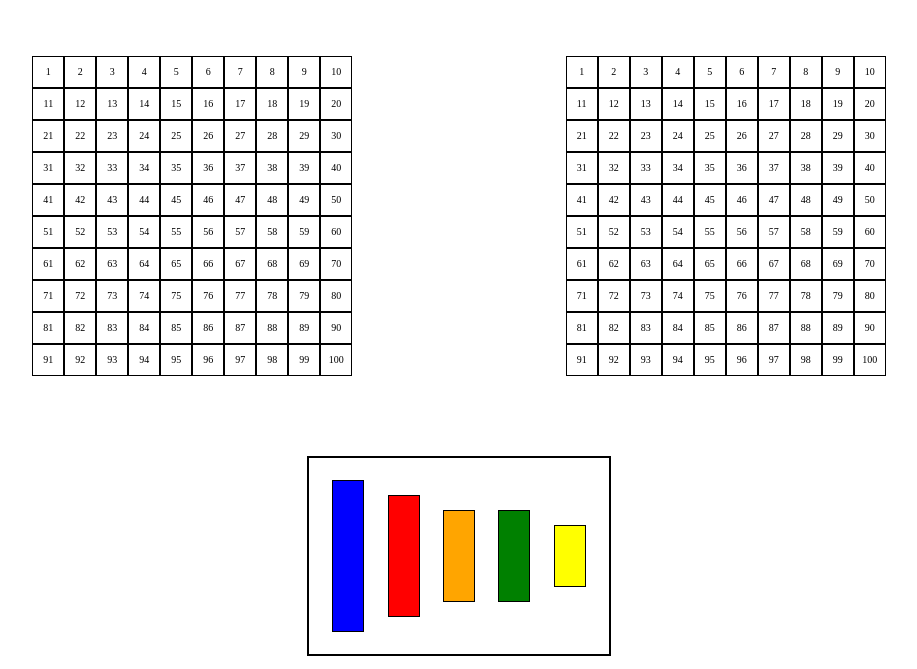
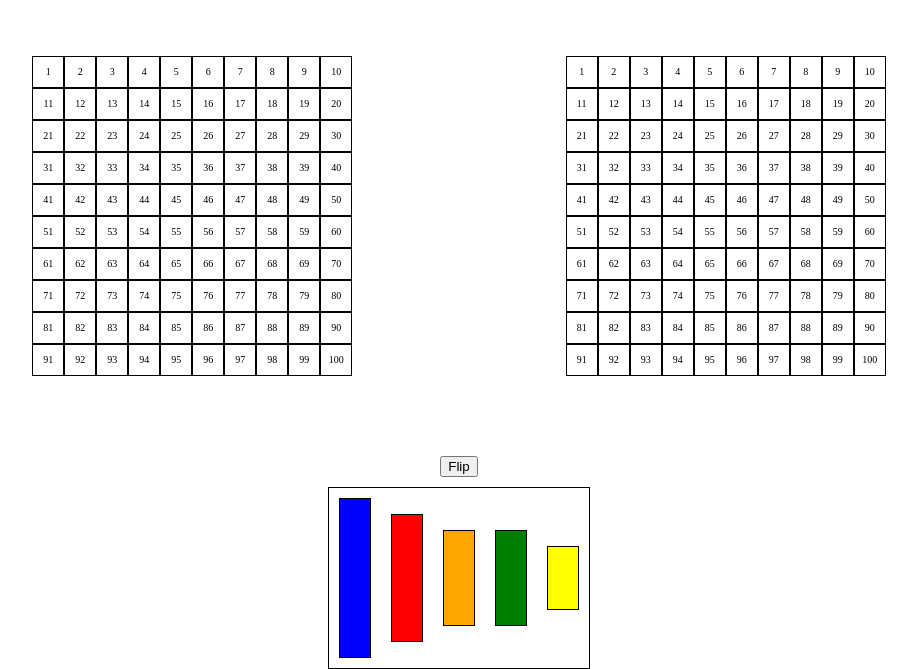
Before and after one commit to mhjarvis/battleship_game, a website built with webpack: page dist/index.html in a window 1280 px wide. Shown: the part 144-813 px from the top of the page, without its empty margins (181-1098 px from the left). Built offline with nearby package versions, Linux system fonts and the light colour scheme.

Commit message:
Add visible ships with correct sizing/layout

```diff
--- a/dist/index.html
+++ b/dist/index.html
@@ -15,6 +15,8 @@
         <div class="computer-area" id="computer-area"></div>
     </div>
 
+    <button id="flip">Flip</button>
+
     <div class="ship-container">
         <div class="ship-piece" id="carrier" draggable="true"></div>
         <div class="ship-piece" id="battleship" draggable="true"></div>
--- a/dist/styles.css
+++ b/dist/styles.css
@@ -22,6 +22,14 @@ body {
     flex-direction: column;
     align-items: center;
     overflow-x: hidden;
+}
+
+.rotate-right {
+    transform: rotate(90deg);
+}
+
+.rotate-left {
+    transform: rotate(-90deg);
 }
 
 /*************************************/
@@ -59,46 +67,49 @@ h1 {
 /********** SHIP CONTAINER ***********/
 /*************************************/
 
+#flip {
+    margin-top: 100px;
+}
+
 .ship-container {
-    margin-top: 100px;
     display: flex;
     align-items: center;
-    justify-content: space-evenly;
-    width: 300px;
-    height: 300px;
-    border: 2px solid black;
+    justify-content: center;
+    border: 1px solid black;
+    margin: 10px;
 }
 
 .ship-piece {
-    border: 1px solid black
+    border: 1px solid black;
+    margin: 10px;
 }
 
 #carrier {
     background-color: blue;
     width: 30px;
-    height: 150px;
+    height: 158px;
 }
 
 #battleship {
     background-color: red;
     width: 30px;
-    height: 120px;
+    height: 126px;
 }
 
 #cruiser {
     background-color: orange;
     width: 30px;
-    height: 90px;
+    height: 94px;
 }
 
 #submarine {
     background-color: green;
     width: 30px;
-    height: 90px;
+    height: 94px;
 }
 
 #patrolboat {
     background-color: yellow;
     width: 30px;
-    height: 60px;
+    height: 62px;
 }
```
